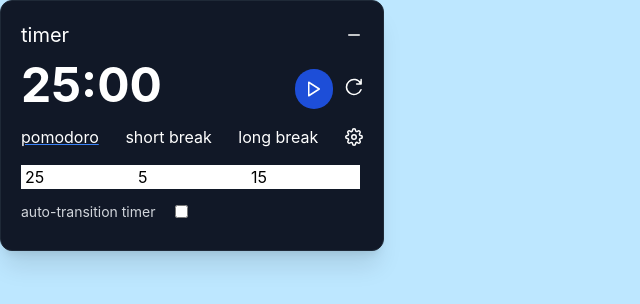
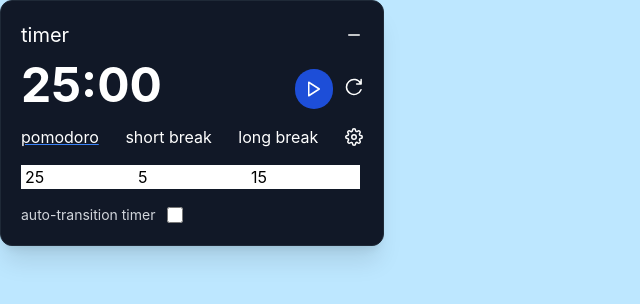
Before and after one commit to michvong/ghibli-pod, a React (Create React App) app: page /timer in a window 1280 px wide. Both pictures are taken after a click on the button 353 px from the left and 137 px from the top of the page. Shown: the top 304 px of the page, without its empty margins (0-640 px from the left). Built offline with nearby package versions, Linux system fonts and the light colour scheme.

Commit message:
Fix checkbox

```diff
--- a/src/components/timer/Timer.js
+++ b/src/components/timer/Timer.js
@@ -1,6 +1,5 @@
 import React, { useEffect } from 'react';
 import { useState } from 'react';
-import { Checkbox } from '@material-tailwind/react';
 
 import Play from '../../assets/icons/play.svg';
 import Pause from '../../assets/icons/pause.svg';
@@ -399,9 +398,15 @@ export default function Timer() {
           />
         </div>
 
-        <div class="mt-1 flex justify-start items-center">
-          <p class="mr-2 text-sm text-gray-300">auto-transition timer</p>
-          <Checkbox onClick={onAutoTransitionClick} color="blue" />
+        <div class="mt-4 flex justify-start items-center">
+          <p class="mr-3 text-sm text-gray-300">auto-transition timer</p>
+          <input
+            id="default-checkbox"
+            onClick={onAutoTransitionClick}
+            type="checkbox"
+            value=""
+            class="w-4 h-4 text-blue-600 bg-gray-100 rounded border-gray-300 focus:ring-blue-500 dark:focus:ring-blue-600 dark:ring-offset-gray-800 focus:ring-2 dark:bg-gray-700 dark:border-gray-600"
+          />
         </div>
       </div>
     </div>
```
